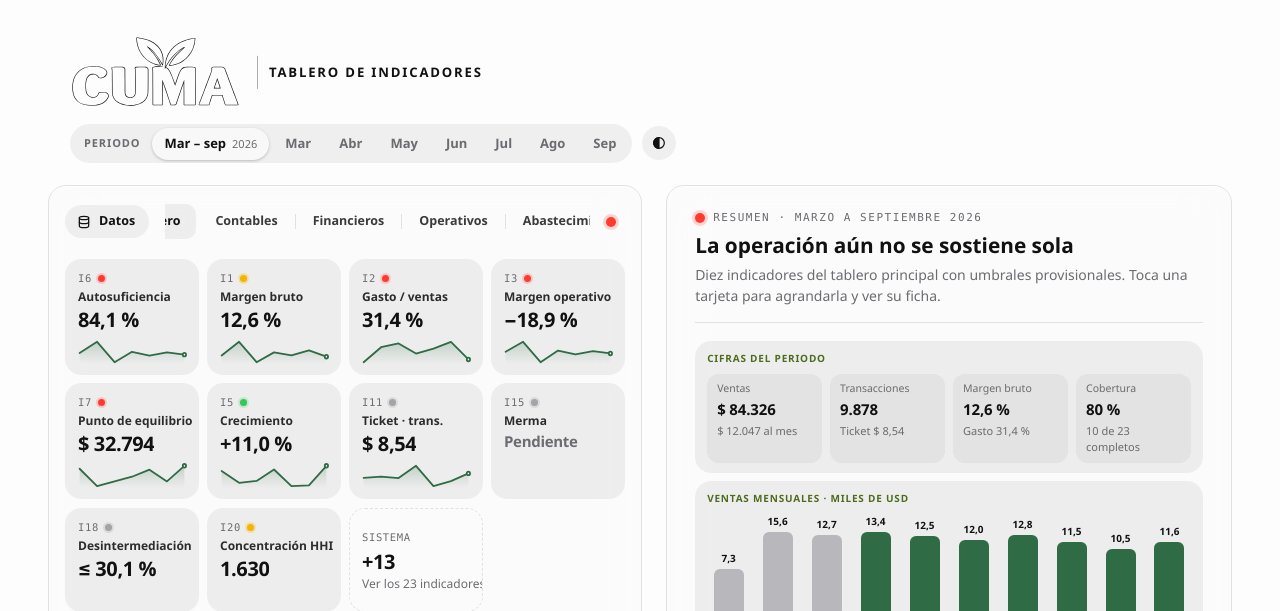
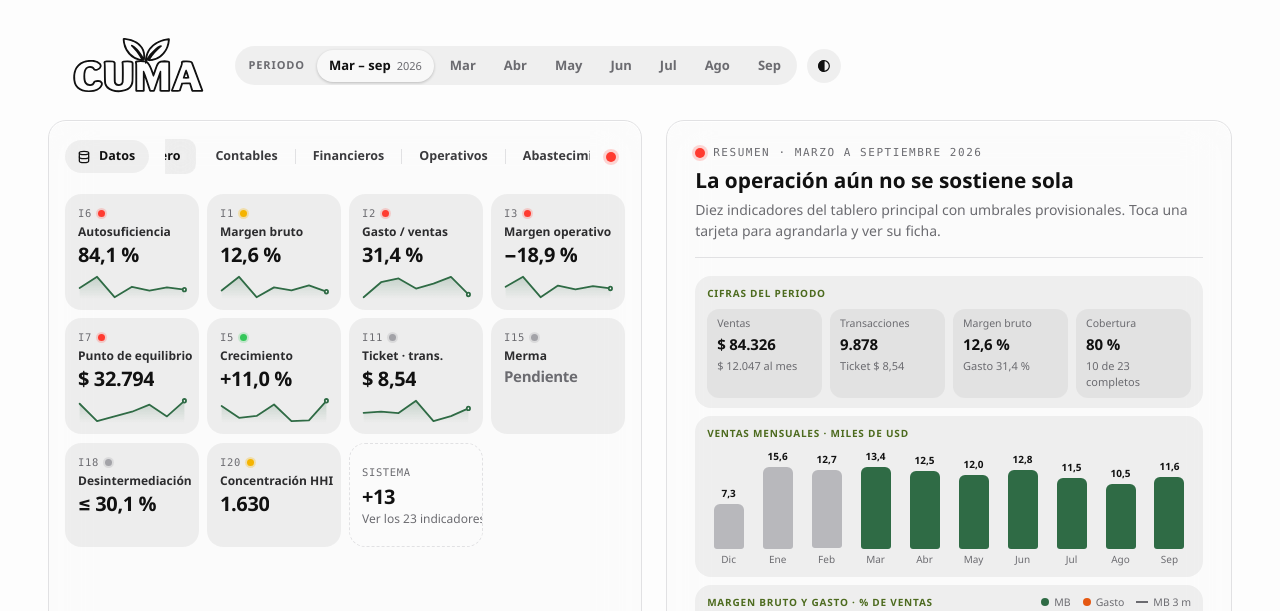
Before and after one commit to stevenacriolloc-gif/CLAUDE, a Python web app: template cuma_dashboard/templates/index.html in a window 1280 px wide. Shown: the top 611 px of the page. Run offline with Jinja, Linux system fonts and the light colour scheme; the template is opened without the code that fills it, so the values that code supplies are empty; some libraries are stand-ins or nearby versions.

Commit message:
Header: bold logo with period controls on the same row
Co-Authored-By: Claude Opus 5.5 <noreply@anthropic.com>
Claude-Session: https://claude.ai/code/session_015aV4deX8BN62tr68AtsPAi

```diff
--- a/cuma_dashboard/templates/index.html
+++ b/cuma_dashboard/templates/index.html
@@ -56,10 +56,10 @@ button{font:inherit;color:inherit}
   padding:clamp(18px,2.6vw,36px) clamp(16px,4vw,48px) clamp(16px,2.4vw,28px)}
 
 /* ---------- cabecera (como OMEGA · Corbatul Twin) ---------- */
-.top{padding-left:22px;display:flex;flex-direction:column;gap:12px;min-width:0}
+.top{padding-left:22px;display:flex;flex-wrap:wrap;align-items:center;gap:12px 28px;min-width:0}
 .ttl{--om:clamp(2.1rem,4.2vw,2.8rem);margin:0;display:flex;flex-wrap:wrap;align-items:center;gap:6px 16px}
 .t-cuma{padding:.04em .02em .04em 0;font-size:var(--om);font-weight:700;letter-spacing:.03em;text-transform:uppercase;line-height:1.1;color:var(--brand);font-family:'High Tower Text','Palatino Linotype',Palatino,'Book Antiqua',Georgia,serif}
-.logo{display:block;height:calc(var(--om)*1.75);width:auto;color:var(--ink-strong);flex:none;align-self:center}
+.logo{display:block;height:calc(var(--om)*1.45);width:auto;color:var(--ink-strong);flex:none;align-self:center}
 .t-stack{display:flex;flex-direction:column;justify-content:center;gap:2px;position:relative;padding-left:12px;font-size:clamp(.7rem,1.2vw,.82rem)}
 .t-stack::before{content:"";position:absolute;left:0;top:50%;transform:translateY(-50%);height:calc(var(--om)*.72);width:1.5px;background:color-mix(in srgb,var(--muted) 55%,transparent)}
 .t-main{font-weight:700;letter-spacing:.14em;text-transform:uppercase;line-height:1.3;color:var(--ink-strong)}
@@ -287,8 +287,8 @@ tr.done td.w{color:var(--muted);text-decoration:line-through}
 <body>
 <div class="app">
   <header class="top">
-    <h1 class="ttl"><svg class="logo" viewBox="0 0 1851 849" role="img" aria-label="CUMA"><title>CUMA</title><g transform="translate(0.000000,849.000000) scale(0.100000,-0.100000)"
-fill="currentColor" stroke="none">
+    <h1 class="ttl"><svg class="logo" viewBox="-30 -30 1911 909" role="img" aria-label="CUMA"><title>CUMA</title><g transform="translate(0.000000,849.000000) scale(0.100000,-0.100000)"
+fill="currentColor" stroke="currentColor" stroke-width="190" stroke-linejoin="round">
 <path d="M7183 7993 c-9 -22 13 -335 33 -478 54 -390 188 -780 384 -1121 372
 -648 992 -1142 1675 -1334 155 -43 350 -79 469 -87 101 -6 103 -5 109 17 7 28
 -191 429 -309 626 -193 322 -453 667 -767 1018 -50 55 -102 114 -116 130 -61
@@ -390,7 +390,7 @@ l24 1 -7 -92z"/>
 2 -2 2 54 175 126 383 71 209 135 399 141 422 6 24 14 43 18 43 5 0 72 -190
 149 -421z"/>
 </g>
-</svg><span class="t-stack"><span class="t-main">Tablero de indicadores</span></span></h1>
+</svg></h1>
     <div class="toprow">
       <div class="rsel" id="mes" role="group" aria-label="Periodo"></div>
       <button class="icon-btn" id="theme" aria-label="Cambiar tema" title="Tema: automático"><svg viewBox="0 0 24 24"><circle cx="12" cy="12" r="8"/><path d="M12 4a8 8 0 0 0 0 16z" fill="currentColor"/></svg></button>
```
